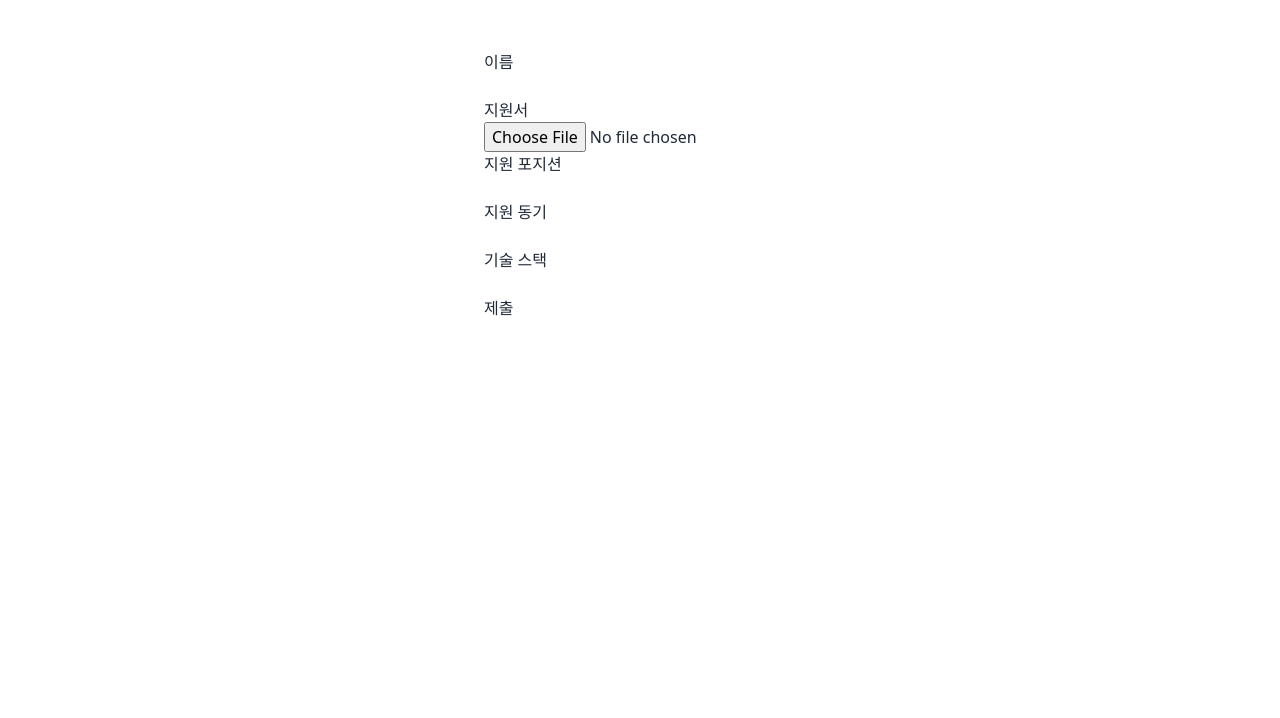
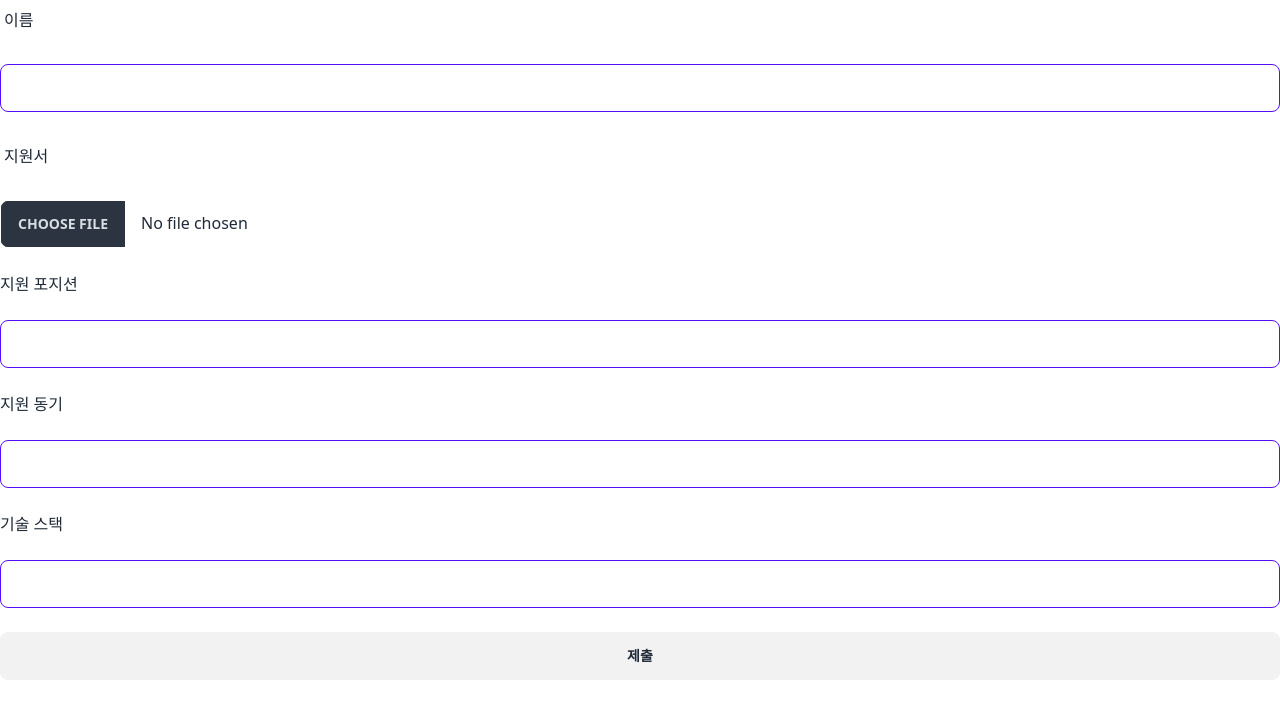
Before and after one commit to glowingjade/developer-interview-simulation, a Next.js app: page /application in a window 1280 px wide. Shown: the top 718 px of the page. Built offline with nearby package versions, Linux system fonts and the light colour scheme.

Commit message:
Implementing chatlist page

```diff
--- a/package.json
+++ b/package.json
@@ -10,6 +10,7 @@
   },
   "dependencies": {
     "autoprefixer": "10.4.14",
+    "fs": "^0.0.1-security",
     "next": "^13.4.6",
     "openai": "^3.3.0",
     "postcss": "8.4.24",
@@ -20,5 +21,8 @@
   },
   "devDependencies": {
     "daisyui": "^3.1.1"
+  },
+  "browser": {
+    "fs": false
   }
 }
--- a/src/pages/application/index.js
+++ b/src/pages/application/index.js
@@ -1,5 +1,4 @@
 import { useForm } from 'react-hook-form';
-import styles from '../../styles/application.module.css';
 
 const handleSubmit = async (event) => {
   event.preventDefault();
@@ -27,29 +26,29 @@ const handleSubmit = async (event) => {
 export default function Application() {
   const { register, errors } = useForm();
   return (
-    <div className={styles.background}>
-      <form onSubmit={handleSubmit}>
-        <label>이름</label>
+    <div>
+      <form className="flex flex-col justify-items-center" onSubmit={handleSubmit}>
+        <label className="label">이름</label>
         <br />
-        <input type="text" {...register("name")} />
+        <input className="input input-bordered input-primary" type="text" {...register("name")} />
         <br />
-        <label>지원서</label>
+        <label className="label">지원서</label>
         <br />
-        <input type="file" {...register("application")} />
+        <input className="file-input" type="file" {...register("application")} />
         <br />
         <label>지원 포지션</label>
         <br />
-        <input type="text" {...register("position")} />
+        <input className="input input-bordered input-primary" type="text" {...register("position")} />
         <br />
         <label>지원 동기</label>
         <br />
-        <input type="text" {...register("motivation")} />
+        <input className="input input-bordered input-primary" type="text" {...register("motivation")} />
         <br />
         <label>기술 스택</label>
         <br />
-        <input type="text" {...register("skill")} />
+        <input className="input input-bordered input-primary" type="text" {...register("skill")} />
         <br />
-        <button type="submit">제출</button>
+        <button className="btn" type="submit">제출</button>
       </form>
     </div>
   );
--- /dev/null
+++ b/src/pages/chatlist/index.js
@@ -0,0 +1,28 @@
+import { getSortedChatList, getAllChatIds } from "@/utils/chatlist";
+
+export async function getStaticProps() {
+  const chatList = getAllChatIds();
+  console.log(chatList);
+  return {
+    props: {
+      chatList: JSON.parse(JSON.stringify(chatList)),
+    },
+  };
+}
+
+export default function ChatList({ chatList }) {
+  return (
+    <div>
+      <h1>Chat List</h1>
+      <ul>
+        {chatList.map(({ id, data }) => (
+          <li key={id}>
+            <br />
+            <small>
+            </small>
+          </li>
+        ))}
+      </ul>
+    </div>
+  );
+}
--- a/src/styles/application.module.css
+++ /dev/null
@@ -1,11 +0,0 @@
-.background {
-  display: flex;
-  flex-direction: column;
-  align-items: center;
-  margin-top: 50px;
-}
-
-.text-input-container {
-  width: 500px;
-  margin-bottom: 50px;
-}
--- /dev/null
+++ b/src/utils/chatlist.js
@@ -0,0 +1,43 @@
+import fs from 'fs';
+import fsPromises from 'fs/promises';
+import path from 'path';
+
+const chatListDirectory = path.join(process.cwd(), '/private/interview');
+
+export async function getSortedChatList() {
+  const fileNames = fs.readdirSync(chatListDirectory);
+  const allData = fileNames.map((fileName) => {
+    const id = fileName.split('.')[0];
+    return getChatData(id);
+  });
+  // Sort posts by date
+  return allData.sort((a, b) => {
+    if (a.id < b.id) {
+      return 1;
+    } else {
+      return -1;
+    }
+  });
+}
+
+export function getAllChatIds() {
+  const fileNames = fs.readdirSync(chatListDirectory);
+
+  return fileNames.map((fileName) => {
+    return {
+      params: {
+        id: fileName.replace(/\.json$/, ''),
+      }
+    }
+  });
+}
+
+export async function getChatData(id) {
+  const fullPath = path.join(chatListDirectory, `${id}.json`);
+  const fileContents = await fsPromises.readFile(fullPath);
+  const jsonData = JSON.parse(fileContents);
+
+  return {
+    id,
+  }
+}
```
Also changed, not shown: 2 other files (tests, documents, lock files or other folders).
